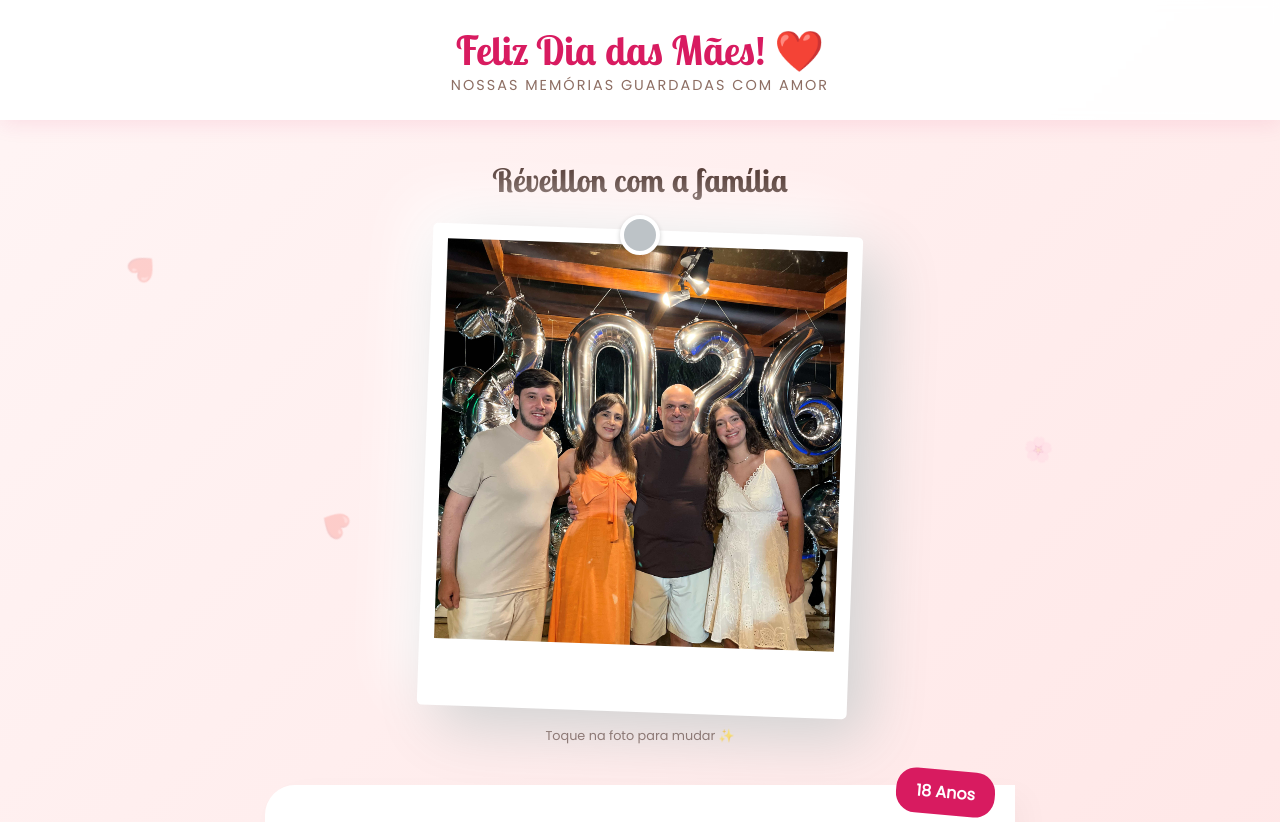
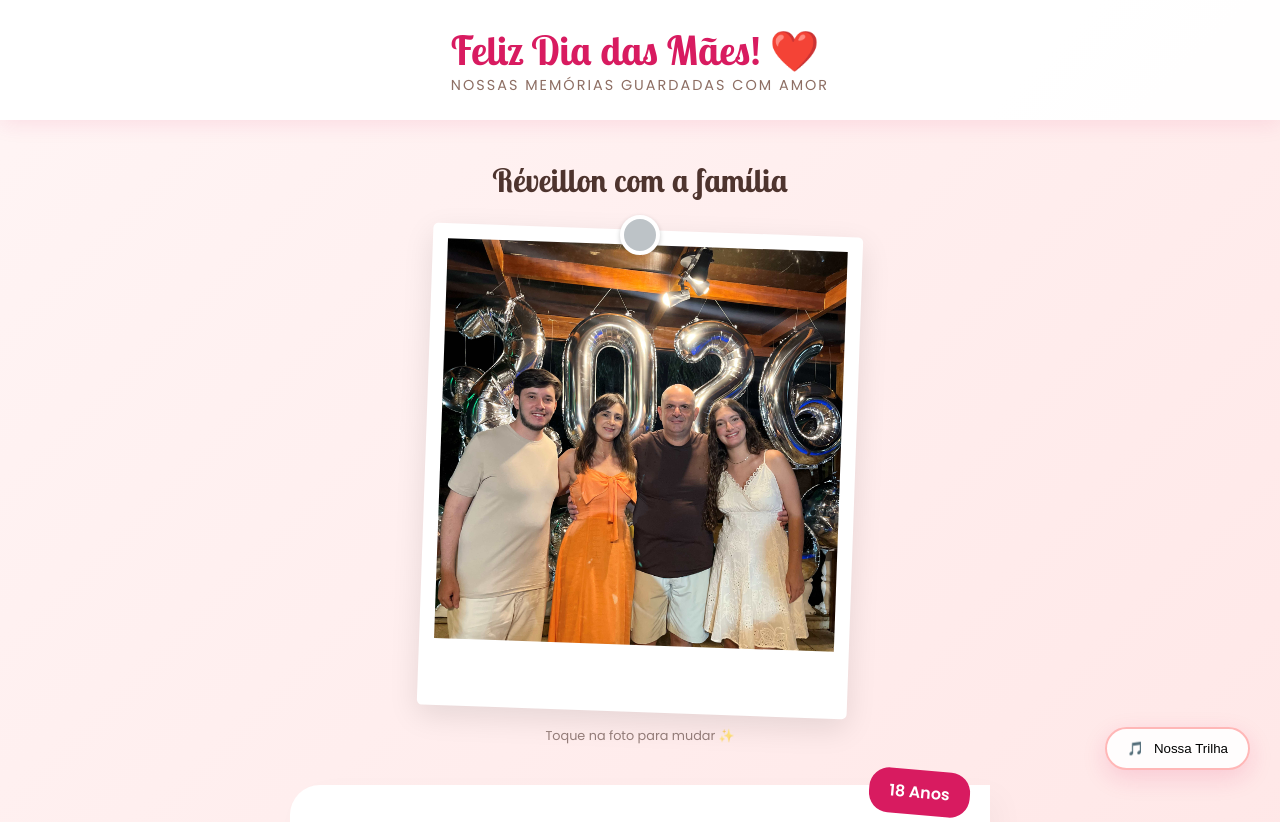
Before and after one commit to GigiRighi/dia_das_maes, a plain HTML site: page index.html in a window 1280 px wide. Shown: the top 822 px of the page. Drawn offline with Linux system fonts and the light colour scheme.

Commit message:
Add files via upload

```diff
--- a/index.css
+++ b/index.css
@@ -11,15 +11,17 @@
     font-family: 'Poppins', sans-serif;
     color: #4e342e;
     overflow-x: hidden;
-    padding-top: 140px; /* Espaço para o header maior */
+    display: flex;
+    flex-direction: column;
+    min-height: 100vh;
+    padding-top: 140px;
 }
 
-/* Header maior e elegante */
+/* Header */
 .topo-site {
     width: 100%;
     height: 120px;
     background: rgba(255, 255, 255, 0.95);
-    backdrop-filter: blur(5px);
     display: flex;
     align-items: center;
     justify-content: center;
@@ -28,8 +30,6 @@
     z-index: 1000;
     box-shadow: 0 4px 20px rgba(216, 27, 96, 0.1);
 }
-
-.header-content { text-align: center; }
 
 .logo-dia {
     font-family: 'Lobster Two', cursive;
@@ -43,23 +43,22 @@
     text-transform: uppercase;
     letter-spacing: 2px;
     color: #8d6e63;
+    text-align: center;
 }
 
-/* Título dinâmico */
+/* Álbum */
+.album-container {
+    display: flex;
+    flex-direction: column;
+    align-items: center;
+    padding: 20px;
+}
+
 #frase {
     font-family: 'Lobster Two', cursive;
     font-size: 2rem;
     margin-bottom: 30px;
     text-align: center;
-    padding: 0 20px;
-}
-
-/* Moldura e Clipe */
-.album-container {
-    display: flex;
-    flex-direction: column;
-    align-items: center;
-    padding: 20px;
 }
 
 .moldura-wrapper {
@@ -84,9 +83,9 @@
 .photo-container {
     background: white;
     padding: 15px 15px 60px 15px;
-    box-shadow: 20px 20px 60px #d1d1d1, -20px -20px 60px #ffffff;
+    box-shadow: 0 10px 30px rgba(0,0,0,0.1);
     border-radius: 5px;
-    transform: rotate(2deg);
+    transform: rotate(2deg); /* Charme de foto colada */
 }
 
 #imagem {
@@ -95,7 +94,7 @@
     aspect-ratio: 1/1;
     object-fit: cover;
     cursor: pointer;
-    transition: 0.3s;
+    transition: 0.4s ease;
 }
 
 .legenda-clique {
@@ -105,11 +104,11 @@
     opacity: 0.6;
 }
 
-/* Cartinha Estilizada */
+/* Cartinha */
 .carta-mae {
     background: #fff;
     width: 95%;
-    max-width: 750px;
+    max-width: 700px;
     padding: 40px;
     border-radius: 30px 0 30px 0;
     position: relative;
@@ -142,57 +141,84 @@
     text-align: center;
 }
 
-/* Animação de Corações ao fundo */
-.decoracao-fundo {
+/* Player Música */
+.player-musica {
     position: fixed;
-    top: 0; left: 0; width: 100%; height: 100%;
-    pointer-events: none;
-    z-index: -1;
+    bottom: 30px;
+    right: 30px;
+    z-index: 2000;
 }
 
-.coracao {
-    position: absolute;
-    font-size: 1.5rem;
-    animation: flutuar 10s infinite linear;
-    opacity: 0.2;
+.botao-musica {
+    display: flex;
+    align-items: center;
+    gap: 10px;
+    padding: 12px 20px;
+    background: rgba(255, 255, 255, 0.9);
+    backdrop-filter: blur(10px);
+    border: 2px solid var(--cor-suave);
+    border-radius: 50px;
+    cursor: pointer;
+    box-shadow: 0 8px 25px rgba(216, 27, 96, 0.15);
+    transition: 0.3s;
 }
 
-@keyframes flutuar {
-    0% { transform: translateY(100vh) rotate(0deg); }
-    100% { transform: translateY(-10vh) rotate(360deg); }
+.escondido { display: none; }
+
+.tocando {
+    animation: pulso 2s infinite;
+    border-color: var(--cor-principal);
 }
 
-/* Posicionamento dos corações */
-.coracao:nth-child(1) { left: 10%; animation-duration: 8s; }
-.coracao:nth-child(2) { left: 80%; animation-duration: 12s; }
-.coracao:nth-child(3) { left: 50%; animation-duration: 10s; }
-.coracao:nth-child(4) { left: 25%; animation-duration: 15s; }
+@keyframes pulso {
+    0% { box-shadow: 0 0 0 0 rgba(216, 27, 96, 0.4); }
+    70% { box-shadow: 0 0 0 15px rgba(216, 27, 96, 0); }
+    100% { box-shadow: 0 0 0 0 rgba(216, 27, 96, 0); }
+}
 
-/* Responsividade */
+.rodape {
+    padding: 30px;
+    text-align: center;
+    color: #8d6e63;
+    font-style: italic;
+}
+
+/* Mobile */
 @media (max-width: 600px) {
     .logo-dia { font-size: 1.8rem; }
     .topo-site { height: 100px; }
     body { padding-top: 110px; }
-    .carta-mae { padding: 25px; }
+    .texto-botao { display: none; }
+    .botao-musica { padding: 15px; border-radius: 50%; }
 }
 
-/* --- ESTILO DO RODAPÉ --- */
+/* --- ESTILO DO RODAPÉ (FOOTER) --- */
 .rodape {
     width: 100%;
-    padding: 30px 20px;
+    padding: 40px 20px;
     text-align: center;
-    background-color: rgba(255, 255, 255, 0.5); /* Fundo semi-transparente */
-    color: #8d6e63;
-    font-size: 0.9rem;
+    background-color: rgba(255, 255, 255, 0.4); /* Fundo bem sutil */
+    color: #8d6e63; /* Tom de marrom suave para não brigar com o rosa */
+    font-size: 0.95rem;
     font-style: italic;
-    border-top: 1px solid rgba(216, 27, 96, 0.1);
-    margin-top: auto; /* Garante que ele fique no final se houver pouco conteúdo */
+    border-top: 1px solid rgba(216, 27, 96, 0.1); /* Linha divisória bem clarinha */
+    margin-top: auto; /* Garante que ele fique no final da página */
+    letter-spacing: 0.5px;
 }
 
-/* Um detalhe extra: animação suave no texto do rodapé */
+/* Um detalhe extra de brilho para ficar fofo */
 .rodape::before {
     content: "✨ ";
 }
+
 .rodape::after {
     content: " ✨";
 }
+
+/* Ajuste para telas pequenas */
+@media (max-width: 600px) {
+    .rodape {
+        padding: 30px 15px;
+        font-size: 0.85rem;
+    }
+}
--- a/index.html
+++ b/index.html
@@ -7,16 +7,9 @@
     <link rel="stylesheet" href="index.css">
     <link rel="preconnect" href="https://fonts.googleapis.com">
     <link rel="preconnect" href="https://fonts.gstatic.com" crossorigin>
-    <link href="https://fonts.googleapis.com/css2?family=Lobster+Two:ital,wght@0,700;1,700&family=Poppins:wght@300;400&display=swap" rel="stylesheet">
+    <link href="https://fonts.googleapis.com/css2?family=Lobster+Two:ital,wght@0,700;1,700&family=Poppins:wght@300;400;600&display=swap" rel="stylesheet">
 </head>
 <body>
-
-    <div class="decoracao-fundo">
-        <span class="coracao">❤️</span>
-        <span class="coracao">🌸</span>
-        <span class="coracao">✨</span>
-        <span class="coracao">❤️</span>
-    </div>
 
     <header class="topo-site">
         <div class="header-content">
@@ -26,7 +19,7 @@
     </header>
 
     <main class="album-container">
-        <h1 id="frase">Carregando...</h1>
+        <h1 id="frase">Carregando memórias...</h1>
 
         <div class="moldura-wrapper">
             <div class="clipe"></div>
@@ -51,6 +44,20 @@
         </article>
     </main>
 
+    <div class="player-musica">
+        <button id="btnMusica" class="botao-musica" onclick="toggleMusica()">
+            <div class="icones-wrapper">
+                <span id="icone-play">🎵</span>
+                <span id="icone-pause" class="escondido">⏸️</span>
+            </div>
+            <span class="texto-botao">Nossa Trilha</span>
+        </button>
+    </div>
+
+    <audio id="musicaFundo" loop>
+        <source src="musica.mp3" type="audio/mpeg">
+    </audio>
+
     <footer class="rodape">
         Com amor, sua eterna menininha.
     </footer>
--- a/index.js
+++ b/index.js
@@ -1,24 +1,13 @@
 const listaFrases = [
-    "Réveillon com a família",
-    "Festa com a mamis",
-    "Vovó no chá de bebê da Heleninha",
-    "Interlagos com a família",
-    "Réveillon com a mamis",
-    "Mamis dançando no baile de formatura com o Biel",
-    "Mamãe e papai no nosso aniversário, prestes a comer pizza",
-    "Eu e a mamis",
-    "Eu e a mamis na fonte",
-    "Vovó no seu aniversário com o seu novo presentinho",
-    "Vovó e sua netinha com penteado pela primeira vez",
-    "Aniversário do Lulu com a Heleninha de vestido rosinha",
-    "Viagem para Serra Negra",
-    "Primeiro Réveillon da vovó com a netinha",
-    "Mamis pedindo pra tirar foto e não gostando de nenhuma",
-    "Vovó e Heleninha se divertindo na piscina de bolinha",
-    "Vovó e Heleninha se divertindo na piscina de bolinha parte 2",
-    "Eu e a mamis na Roda Gigante",
-    "Minha festa de um aninho com o Biel vida louca",
-    "Família da mamãe"
+    "Réveillon com a família", "Festa com a mamis", "Vovó no chá de bebê da Heleninha",
+    "Interlagos com a família", "Réveillon com a mamis", "Mamis dançando no baile de formatura com o Biel",
+    "Mamãe e papai no nosso aniversário, prestes a comer pizza", "Eu e a mamis",
+    "Eu e a mamis na fonte", "Vovó no seu aniversário com o seu novo presentinho",
+    "Vovó e sua netinha com penteado pela primeira vez", "Aniversário do Lulu com a Heleninha de vestido rosinha",
+    "Viagem para Serra Negra", "Primeiro Réveillon da vovó com a netinha",
+    "Mamis pedindo pra tirar foto e não gostando de nenhuma", "Vovó e Heleninha se divertindo na piscina de bolinha",
+    "Vovó e Heleninha se divertindo na piscina de bolinha parte 2", "Eu e a mamis na Roda Gigante",
+    "Minha festa de um aninho com o Biel vida louca", "Família da mamãe"
 ];
 
 const listaImagens = [
@@ -30,15 +19,15 @@
 
 const fraseElement = document.getElementById('frase');
 const imagemElement = document.getElementById('imagem');
+const musica = document.getElementById('musicaFundo');
+const btnMusica = document.getElementById('btnMusica');
+const iconePlay = document.getElementById('icone-play');
+const iconePause = document.getElementById('icone-pause');
 
 let indiceAtual = 0;
-const totalFotos = listaFrases.length;
 
-// Função para atualizar a tela
 function atualizarConteudo() {
-    // Adiciona uma pequena animação de sumir e aparecer
     imagemElement.style.opacity = 0;
-
     setTimeout(() => {
         fraseElement.textContent = listaFrases[indiceAtual];
         imagemElement.src = listaImagens[indiceAtual];
@@ -46,19 +35,24 @@
     }, 200);
 }
 
-// Inicia o primeiro conteúdo
-atualizarConteudo();
-
 function proximaFoto() {
-    indiceAtual++;
-
-    // Se chegar no fim, volta para o zero
-    if (indiceAtual >= totalFotos) {
-        indiceAtual = 0;
-    }
-
+    if (musica.paused) toggleMusica();
+    indiceAtual = (indiceAtual + 1) % listaFrases.length;
     atualizarConteudo();
 }
 
-// Estilo extra via JS para o efeito de fade suave
-imagemElement.style.transition = "opacity 0.4s ease";
+function toggleMusica() {
+    if (musica.paused) {
+        musica.play().catch(e => console.log("Erro ao tocar áudio:", e));
+        btnMusica.classList.add('tocando');
+        iconePlay.classList.add('escondido');
+        iconePause.classList.remove('escondido');
+    } else {
+        musica.pause();
+        btnMusica.classList.remove('tocando');
+        iconePlay.classList.remove('escondido');
+        iconePause.classList.add('escondido');
+    }
+}
+
+window.onload = atualizarConteudo;
```
Also changed, not shown: 1 other file.
